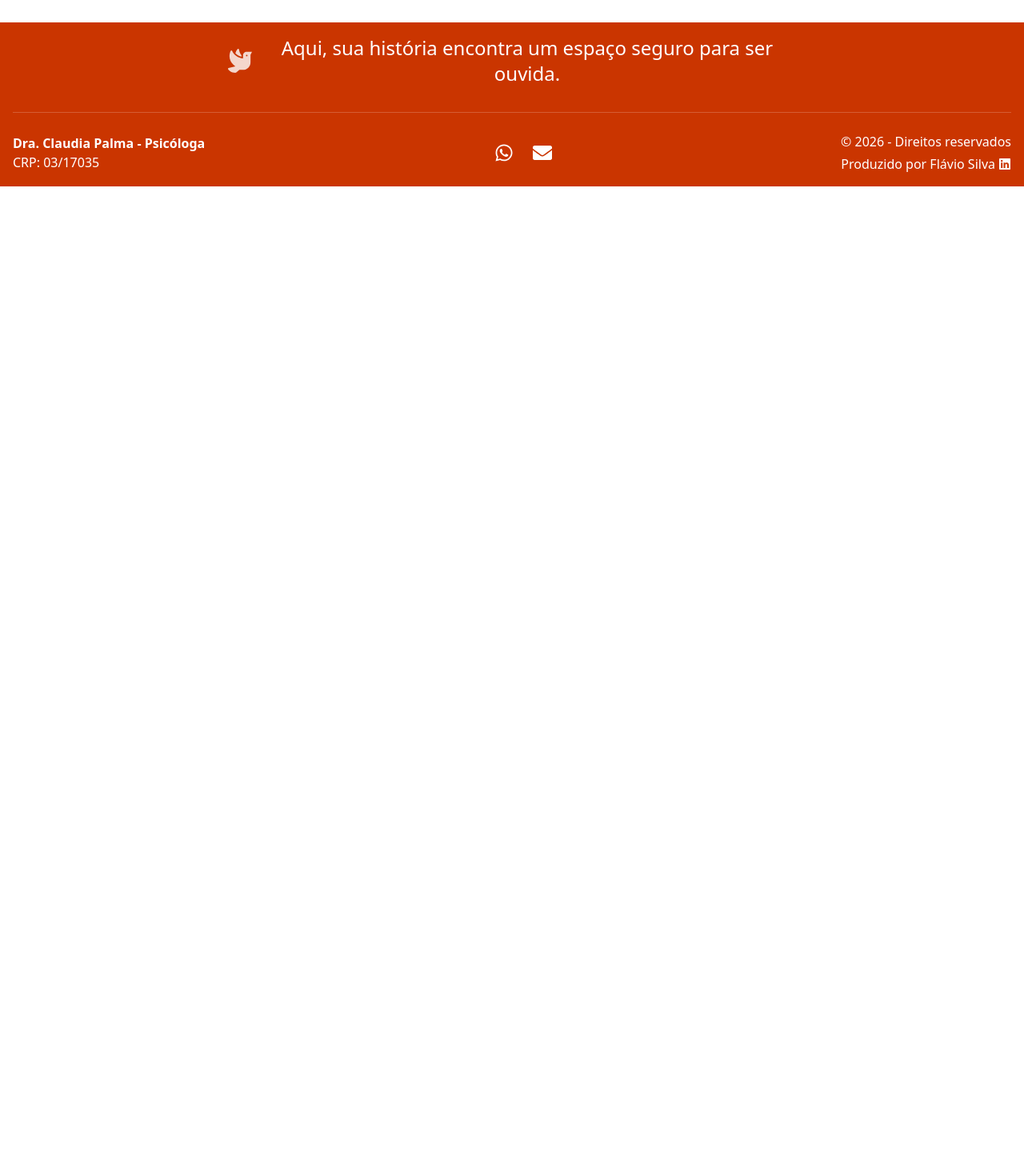
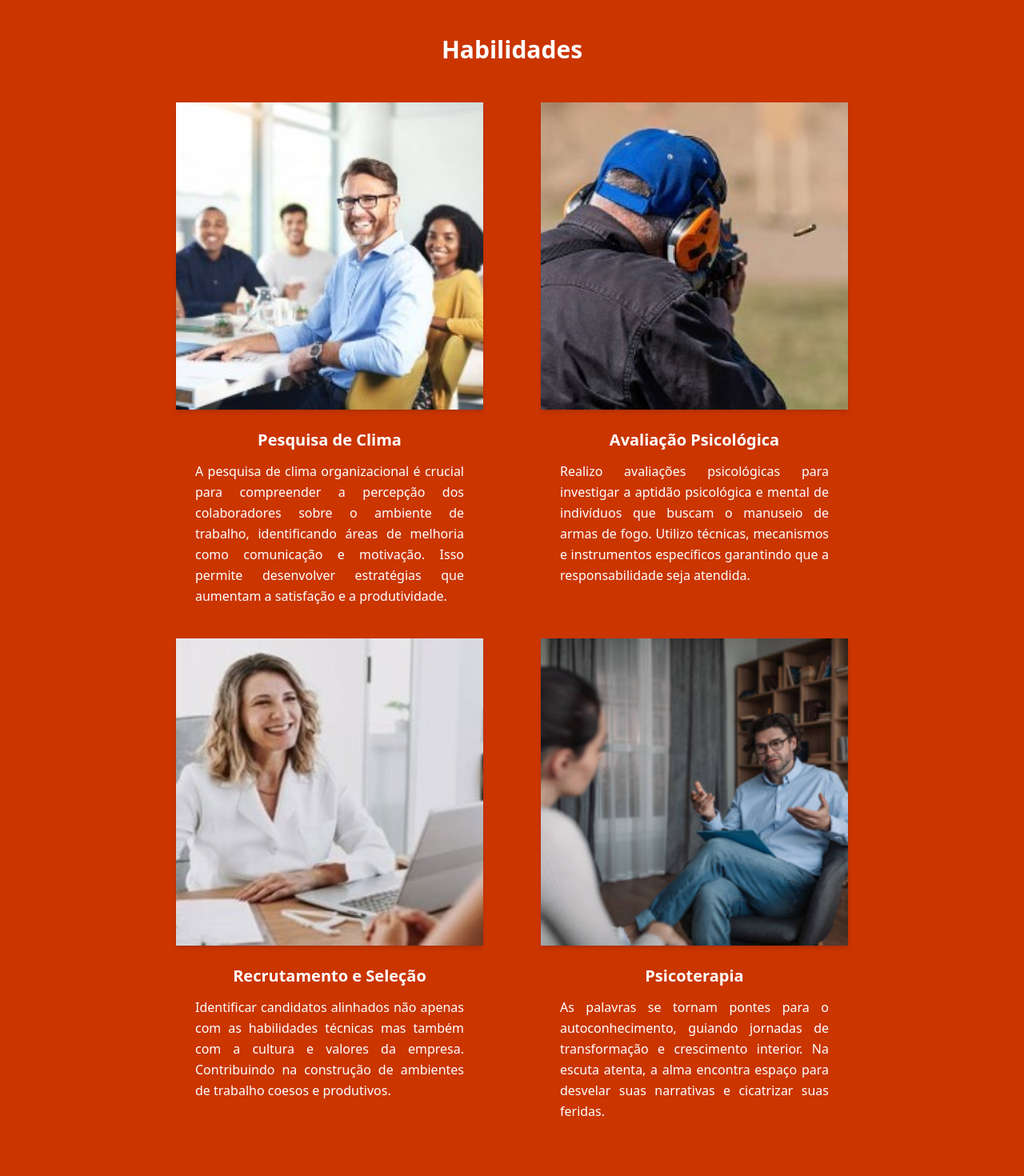
Before and after one commit to flavio16silva/page-claudia-react, a React (Vite) app: page /sobre in a window 1280 px wide. Shown: the part 1260-2730 px from the top of the page at 80% size. Before the commit the page ends 1493 px from the top, so only its background shows below. Built offline with nearby package versions, Linux system fonts and the light colour scheme.

Commit message:
Sobre -> Etapa: Acolhimento

```diff
--- a/src/components/sobre.jsx
+++ b/src/components/sobre.jsx
@@ -1,4 +1,12 @@
-import { FaWhatsapp } from 'react-icons/fa'
+import {
+  FaWhatsapp,
+  FaSmile,
+  FaCalendarAlt,
+  FaUsers,
+  FaHeart,
+  FaStethoscope,
+  FaLeaf
+} from 'react-icons/fa'
 
 const Sobre = () => {
   return (
@@ -69,7 +77,7 @@ const Sobre = () => {
         <div className="container mx-auto px-4">
           <div className="max-w-3xl mx-auto text-center">
             <h2 className="text-2xl md:text-3xl font-bold text-orange-600 mb-4">
-              Pronto para dar o primeiro passo?
+              Vamos caminhar juntos?
             </h2>
             <p className="text-lg text-gray-600 mb-8">
               Agende sua conversa e comece sua jornada.
@@ -106,96 +114,156 @@ const Sobre = () => {
           </div>
         </div>
       </div>
+
+      {/* Habilidades */}
+
+      <div className="py-16 bg-orange-700">
+        <div className="container mx-auto px-4">
+          <h3 className="text-3xl font-bold text-center text-white mb-12">
+            Habilidades
+          </h3>
+
+          <div className="grid grid-cols-1 lg:grid-cols-2 gap-4 max-w-4xl mx-auto">
+
+            {/* Card 1 - Pesquisa de Clima */}
+            <div className="hover:-translate-y-1 transition-all duration-300 ">
+              <div className="aspect-square w-96 overflow-hidden mx-auto
+              hover:transition-transform duration-500 group-hover:scale-110
+              shadow-md hover:shadow-xl">
+                <img
+                  src="/servicos/empresaEscritorios.jpg"
+                  alt="Empresas e Escritórios"
+                  className="w-96 h-96 object-cover"
+                />
+              </div>
+              <div className="p-6 text-center w-96 mx-auto">
+                <h4 className="text-xl font-bold text-white mb-3">
+                  Pesquisa de Clima
+                </h4>
+                <p className="text-white leading-relaxed text-justify">
+                  A pesquisa de clima organizacional é crucial para compreender a percepção dos colaboradores sobre o ambiente de trabalho, identificando áreas de melhoria como comunicação e motivação. Isso permite desenvolver estratégias que aumentam a satisfação e a produtividade.
+                </p>
+              </div>
+            </div>
+
+            {/* Card 2 - Avaliação Psicológica */}
+            <div className="hover:-translate-y-1 transition-all duration-300">
+              <div className="aspect-square w-96 overflow-hidden mx-auto
+              hover:transition-transform duration-500 group-hover:scale-110 shadow-md hover:shadow-xl">
+                <img
+                  src="/servicos/porteArmas.jpg"
+                  alt="Avaliação para Posse de Armas"
+                  className="w-96 h-96 object-cover"
+                />
+              </div>
+              <div className="p-6 text-center w-96 mx-auto">
+                <h4 className="text-xl font-bold text-white mb-3">
+                  Avaliação Psicológica
+                </h4>
+                <p className="text-white leading-relaxed text-justify">
+                  Realizo avaliações psicológicas para investigar a aptidão psicológica e mental de indivíduos que buscam o manuseio de armas de fogo. Utilizo técnicas, mecanismos e instrumentos específicos garantindo que a responsabilidade seja atendida.
+                </p>
+              </div>
+            </div>
+
+            {/* Card 3 - Recrutamento e Seleção */}
+            <div className="hover:-translate-y-1 transition-all duration-300">
+              <div className="aspect-square w-96 overflow-hidden mx-auto
+              hover:transition-transform duration-500 group-hover:scale-110 shadow-md hover:shadow-xl">
+                <img
+                  src="/servicos/recSel.jpg"
+                  alt="Recrutamento e Seleção"
+                  className="w-96 h-96 object-cover"
+                />
+              </div>
+              <div className="p-6 text-center w-96 mx-auto">
+                <h4 className="text-xl font-bold text-white mb-3">
+                  Recrutamento e Seleção
+                </h4>
+                <p className="text-white leading-relaxed text-justify">
+                  Identificar candidatos alinhados não apenas com as habilidades técnicas mas também com a cultura e valores da empresa. Contribuindo na construção de ambientes de trabalho coesos e produtivos.
+                </p>
+              </div>
+            </div>
+
+            {/* Card 4 - Psicoterapia */}
+            <div className="hover:-translate-y-1 transition-all duration-300">
+              <div className="aspect-square w-96 overflow-hidden mx-auto
+              hover:transition-transform duration-500 group-hover:scale-110 shadow-md hover:shadow-xl">
+                <img
+                  src="/servicos/psicoterapia.png"
+                  alt="Psicoterapia"
+                  className="w-96 h-96 object-cover"
+                />
+              </div>
+              <div className="p-6 text-center w-96 mx-auto">
+                <h4 className="text-xl font-bold text-white mb-3">
+                  Psicoterapia
+                </h4>
+                <p className="text-white leading-relaxed text-justify">
+                  As palavras se tornam pontes para o autoconhecimento, guiando jornadas de transformação e crescimento interior. Na escuta atenta, a alma encontra espaço para desvelar suas narrativas e cicatrizar suas feridas.
+                </p>
+              </div>
+            </div>
+
+          </div>
+        </div>
+      </div>
+
+      {/* Caminhos a seguir */}
+
+      <div className="py-16 bg-white">
+        <div className="container mx-auto px-4">
+          <h3 className="text-3xl font-bold text-center text-orange-700 mb-10">
+            Caminho do Acolhimento
+          </h3>
+          <p className="text-xl text-center text-orange-700 font-bold mb-6">Trilha da nossa jornada para seu autoconhecimento:</p>
+
+          <div className="grid grid-cols-1 sm:grid-cols-2 md:grid-cols-3 lg:grid-cols-3 gap-6">
+
+            {/* Card 1: Emoções */}
+            <div className="bg-orange-700 hover:-translate-y-1 transition-all duration-300 shadow-md hover:shadow-xl rounded-xl p-6 text-center border border-white backdrop-blur-sm">
+              <FaSmile className="w-12 h-12 text-white mx-auto mb-4" />
+              <p className="text-white font-medium">Emoções</p>
+            </div>
+
+            {/* Card 2: Rotina */}
+            <div className="bg-orange-700 hover:-translate-y-1 transition-all duration-300 shadow-md hover:shadow-xl rounded-xl p-6 text-center border border-white/20 backdrop-blur-sm">
+              <FaCalendarAlt className="w-12 h-12 text-white mx-auto mb-4" />
+              <p className="text-white font-medium">Rotina</p>
+            </div>
+
+            {/* Card 3: Relacionamentos */}
+            <div className="bg-orange-700 hover:-translate-y-1 transition-all duration-300 shadow-md hover:shadow-xl rounded-xl p-6 text-center border border-white/20 backdrop-blur-sm">
+              <FaUsers className="w-12 h-12 text-white mx-auto mb-4" />
+              <p className="text-white font-medium">Relacionamentos</p>
+            </div>
+
+            {/* Card 4: Aprender a se amar */}
+            <div className="bg-orange-700 hover:-translate-y-1 transition-all duration-300 shadow-md hover:shadow-xl rounded-xl p-6 text-center border border-white/20 backdrop-blur-sm">
+              <FaHeart className="w-12 h-12 text-white mx-auto mb-4" />
+              <p className="text-white font-medium">Aprender a se amar</p>
+            </div>
+
+            {/* Card 5: Diagnóstico */}
+            <div className="bg-orange-700 hover:-translate-y-1 transition-all duration-300 shadow-md hover:shadow-xl rounded-xl p-6 text-center border border-white/20 backdrop-blur-sm">
+              <FaStethoscope className="w-12 h-12 text-white mx-auto mb-4" />
+              <p className="text-white font-medium">Diagnóstico</p>
+            </div>
+
+            <div className="bg-orange-700 hover:-translate-y-1 transition-all duration-300 shadow-md hover:shadow-xl rounded-xl p-6 text-center border border-white/20 backdrop-blur-sm">
+              <FaLeaf className="w-12 h-12 text-white mx-auto mb-4" />
+              <p className="text-white font-medium">Tranquilidade</p>
+            </div>
+
+          </div>
+        </div>
+      </div>
+
+
+
     </>
 
-
-    // < section className = "py-16 bg-gray-50" >
-    //   <div className="container mx-auto px-4">
-    //     <h3 className="text-3xl font-bold text-center text-gray-800 mb-12">
-    //       Habilidades
-    //     </h3>
-
-    //     <div className="grid grid-cols-1 md:grid-cols-2 gap-6">
-
-    //       {/* Card 1 - Pesquisa de Clima */}
-    //       <div className="bg-white rounded-xl shadow-md overflow-hidden flex flex-col md:flex-row">
-    //         <div className="p-6 flex-1">
-    //           <h4 className="text-xl font-bold text-orange-600 mb-3">
-    //             Pesquisa de Clima
-    //           </h4>
-    //           <p className="text-gray-600 leading-relaxed">
-    //             A pesquisa de clima organizacional é crucial para compreender a percepção dos colaboradores sobre o ambiente de trabalho, identificando áreas de melhoria como comunicação e motivação. Isso permite desenvolver estratégias que aumentam a satisfação e a produtividade.
-    //           </p>
-    //         </div>
-    //         <div className="w-full md:w-48 h-48 md:h-auto overflow-hidden">
-    //           <img
-    //             src="/assets/servicos/empresaEscritorios.jpg"
-    //             alt="Empresas e Escritórios"
-    //             className="w-full h-full object-cover"
-    //           />
-    //         </div>
-    //       </div>
-
-    //       {/* Card 2 - Avaliação Psicológica */}
-    //       <div className="bg-white rounded-xl shadow-md overflow-hidden flex flex-col md:flex-row">
-    //         <div className="p-6 flex-1">
-    //           <h4 className="text-xl font-bold text-orange-600 mb-3">
-    //             Avaliação Psicológica
-    //           </h4>
-    //           <p className="text-gray-600 leading-relaxed">
-    //             Realizo avaliações psicológicas para investigar a aptidão psicológica e mental de indivíduos que buscam o manuseio de armas de fogo. Utilizo técnicas, mecanismos e instrumentos específicos garantindo que a responsabilidade seja atendida.
-    //           </p>
-    //         </div>
-    //         <div className="w-full md:w-48 h-48 md:h-auto overflow-hidden">
-    //           <img
-    //             src="/assets/servicos/porteArmas.jpg"
-    //             alt="Avaliação para Posse de Armas"
-    //             className="w-full h-full object-cover"
-    //           />
-    //         </div>
-    //       </div>
-
-    //       {/* Card 3 - Recrutamento e Seleção */}
-    //       <div className="bg-white rounded-xl shadow-md overflow-hidden flex flex-col md:flex-row">
-    //         <div className="p-6 flex-1">
-    //           <h4 className="text-xl font-bold text-orange-600 mb-3">
-    //             Recrutamento e Seleção
-    //           </h4>
-    //           <p className="text-gray-600 leading-relaxed">
-    //             Identificar candidatos alinhados não apenas com as habilidades técnicas mas também com a cultura e valores da empresa. Contribuindo na construção de ambientes de trabalho coesos e produtivos.
-    //           </p>
-    //         </div>
-    //         <div className="w-full md:w-48 h-48 md:h-auto overflow-hidden">
-    //           <img
-    //             src="/assets/servicos/recSel.jpg"
-    //             alt="Recrutamento e Seleção"
-    //             className="w-full h-full object-cover"
-    //           />
-    //         </div>
-    //       </div>
-
-    //       {/* Card 4 - Psicoterapia */}
-    //       <div className="bg-white rounded-xl shadow-md overflow-hidden flex flex-col md:flex-row">
-    //         <div className="p-6 flex-1">
-    //           <h4 className="text-xl font-bold text-orange-600 mb-3">
-    //             Psicoterapia
-    //           </h4>
-    //           <p className="text-gray-600 leading-relaxed">
-    //             As palavras se tornam pontes para o autoconhecimento, guiando jornadas de transformação e crescimento interior. Na escuta atenta, a alma encontra espaço para desvelar suas narrativas e cicatrizar suas feridas.
-    //           </p>
-    //         </div>
-    //         <div className="w-full md:w-48 h-48 md:h-auto overflow-hidden">
-    //           <img
-    //             src="/assets/servicos/psicoterapia.png"
-    //             alt="Psicoterapia"
-    //             className="w-full h-full object-cover"
-    //           />
-    //         </div>
-    //       </div>
-
-    //     </div>
-    //   </div>
-    // </section >
 
   )
 }
```
